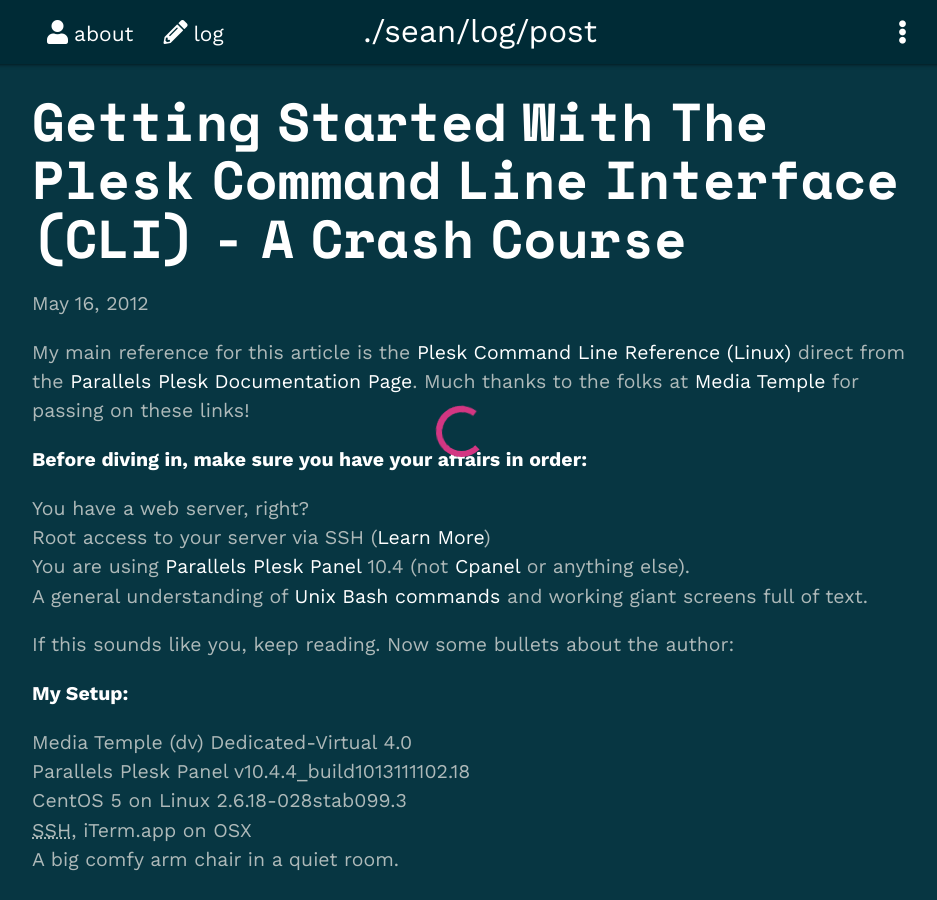
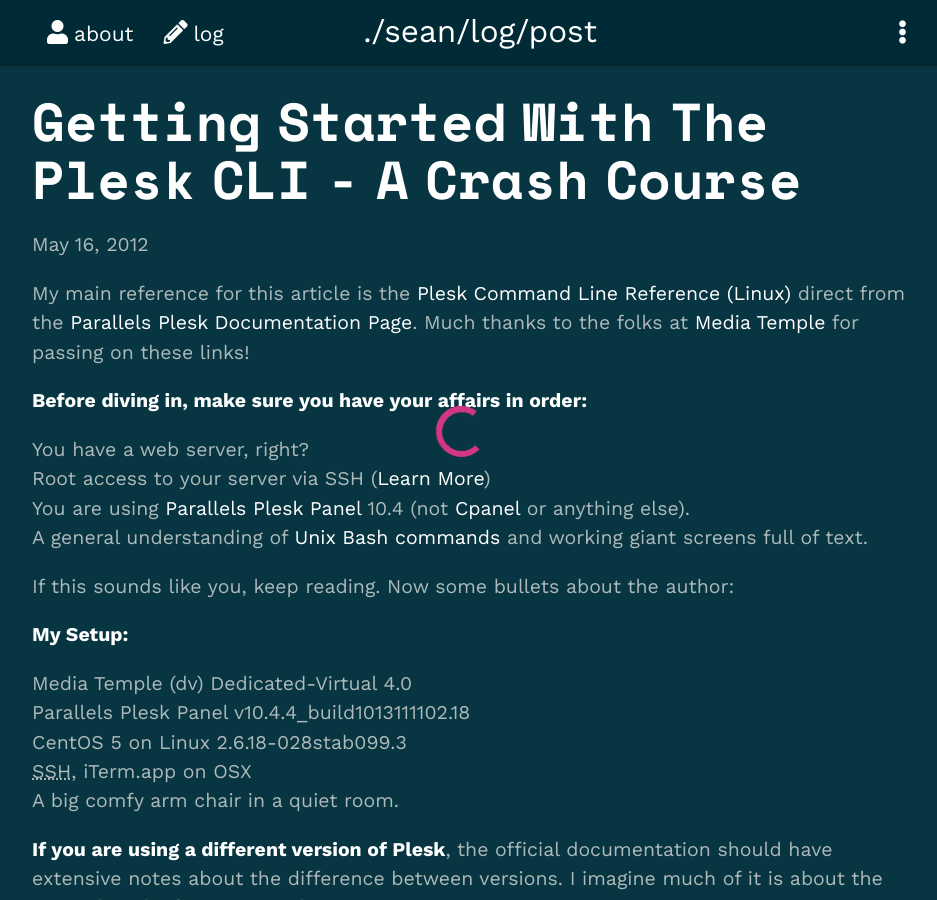
Before and after one commit to sh78/sh78.github.io, a Jekyll site: the page built from _posts/2012-04-18-Plesk-CLI.md, in a window 1280 px wide and 900 px high. Shown: the whole window, without its empty margins (160-1097 px from the left). Built offline with Jekyll 4.4.1, drawn with Linux system fonts in a browser that asks for light colours; nearby versions of some CDN libraries; a script that is not in the unit is left out; comment, search, counter and statistics services are not loaded.

Commit message:
edit post content

```diff
--- a/_posts/2012-04-18-Plesk-CLI.md
+++ b/_posts/2012-04-18-Plesk-CLI.md
@@ -1,10 +1,9 @@
 ---
 layout: post
-title:  "Getting Started With The Plesk Command Line Interface (CLI) - A Crash Course"
+title:  "Getting Started With The Plesk CLI - A Crash Course"
 date:   2012-05-16 16:24:45
-tags: dev, servers
+tags: devops servers shell hosting *nix
 ---
-
 
 My main reference for this article is the [Plesk Command Line Reference (Linux)](http://download1.parallels.com/Plesk/PP10/10.4/Doc/en-US/online/plesk-unix-cli/ "Plesk Command Line Reference (Linux)") direct from the [Parallels Plesk Documentation Page](http://www.parallels.com/products/plesk/documentation/ "Parallels Plesk Documentation"). Much thanks to the folks at [Media Temple](http://mediatemple.net "Media Temple Hosting Services") for passing on these links!
 
```
